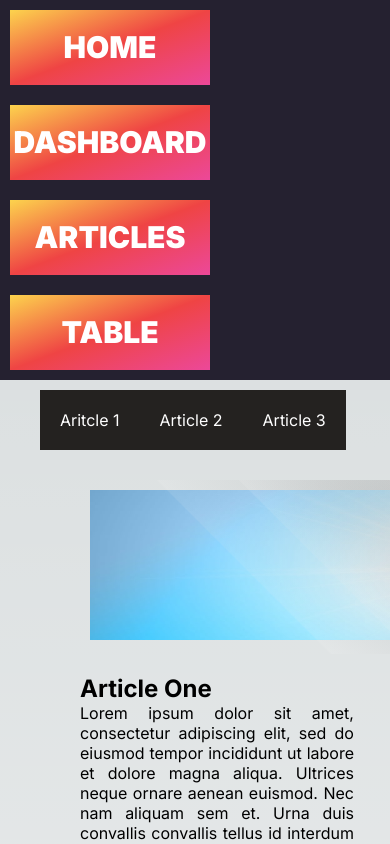
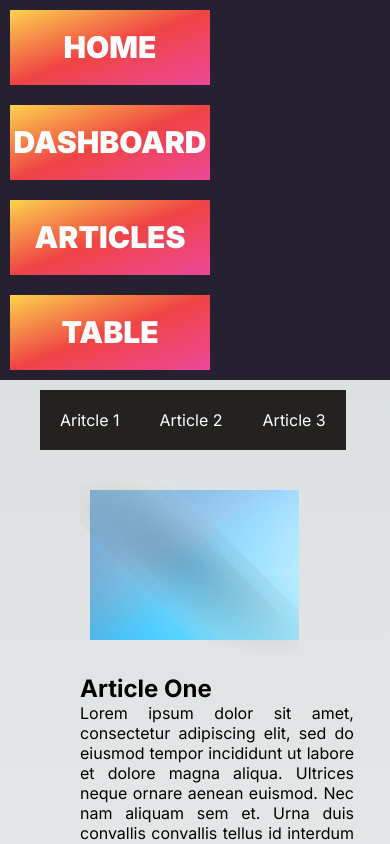
Before and after one commit to overloadedargs/next_template, a Next.js app: page /article in a window 390 px wide. Shown: the top 844 px of the page. Built offline with nearby package versions, Linux system fonts and the light colour scheme.

Commit message:
Added media query for article image width

```diff
--- a/app/globals.css
+++ b/app/globals.css
@@ -169,6 +169,12 @@ section .articleImage {
   overflow: hidden;
 }
 
+@media screen and (max-width: 1024px) {
+  section .articleImage {
+    width: 80%;
+  }
+}
+
 .articleImage::after, .articleImage::before {
   content: "";
   position: absolute;
```
